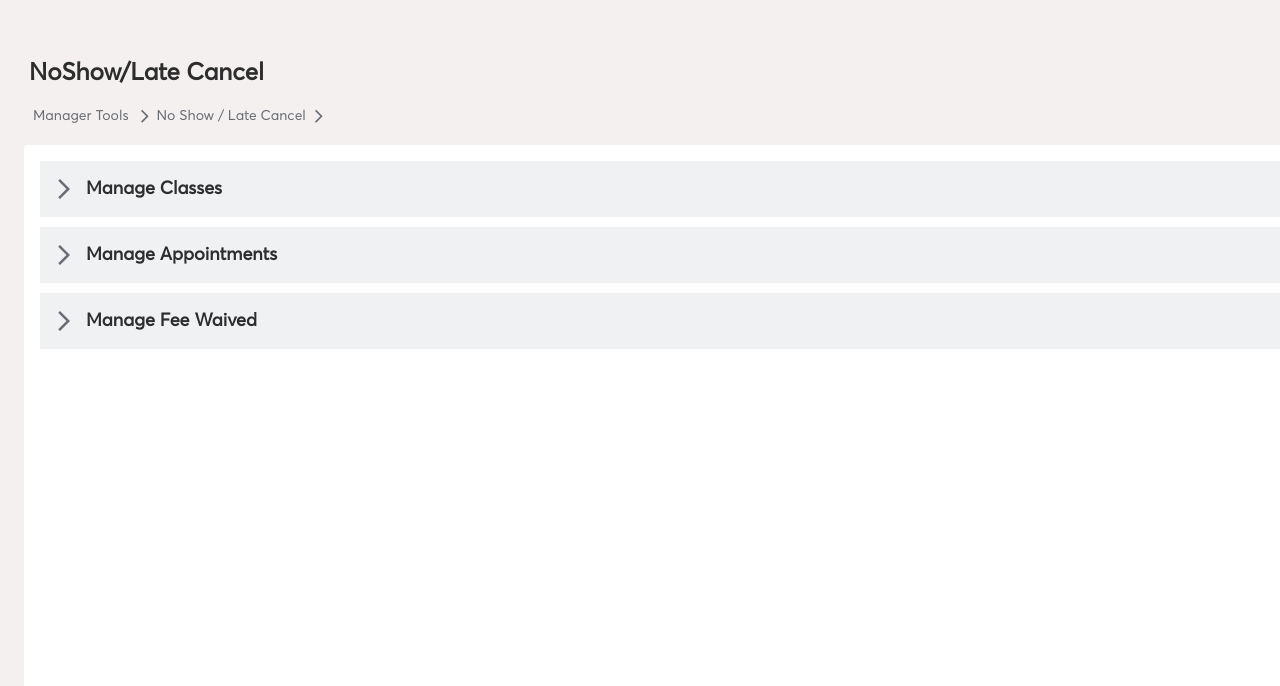
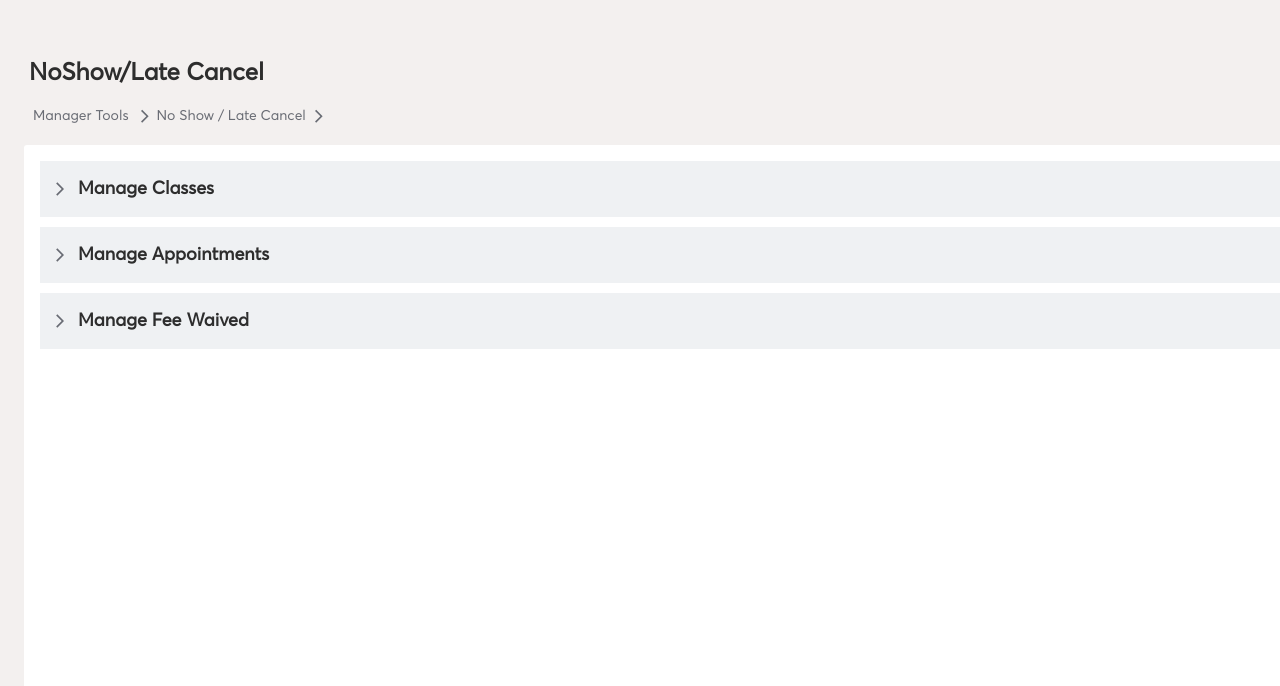
Before and after one commit to AnupamShandilya28/noShow-lateCancel, a React (Create React App) app: page / in a window 1280 px wide. Shown: the part 114-800 px from the top of the page. Built offline with nearby package versions, Linux system fonts and the light colour scheme; the HTML template or start-up script is replaced by a standard one.

Commit message:
styling on arrow added

```diff
--- a/src/components/setup-page/Card.module.scss
+++ b/src/components/setup-page/Card.module.scss
@@ -80,10 +80,15 @@
   //   background: #FFFFFF;//#e8f388;
   // }
 
-  .icons {
+  #ficons {
     color: #696c74;
-    height: 32px;
-    width: 32px;
+    // height: 32px;
+    // width: 32px;
+    font-size: 1rem;
+  }
+  #bicons{
+    font-size: 1.5rem;
+    color: #696c74;
   }
 
   // <HomeIcon style={{ color: green[500] }} />
--- a/src/components/setup-page/Card.tsx
+++ b/src/components/setup-page/Card.tsx
@@ -50,12 +50,12 @@ const Card: React.FC<{
   return (
     <div>
       <div className={styles._header} onClick={onClickHandler}>
-        {props.title === "Manage Classes" && !props.managestate.manageClasses && <ArrowForwardIosIcon className={styles.icons}/>}
-        {props.title === "Manage Classes" && props.managestate.manageClasses && <KeyboardArrowDownIcon className={styles.icons}/>}
-        {props.title === "Manage Appointments" && !props.managestate.manageAppointment && <ArrowForwardIosIcon className={styles.icons}/>}
-        {props.title === "Manage Appointments" && props.managestate.manageAppointment && <KeyboardArrowDownIcon className={styles.icons}/>}
-        {props.title === "Manage Fee Waived" && !props.managestate.manageFee && <ArrowForwardIosIcon className={styles.icons}/>}
-        {props.title === "Manage Fee Waived" && props.managestate.manageFee && <KeyboardArrowDownIcon className={styles.icons}/>}
+        {props.title === "Manage Classes" && !props.managestate.manageClasses && <ArrowForwardIosIcon id={styles.ficons}/>}
+        {props.title === "Manage Classes" && props.managestate.manageClasses && <KeyboardArrowDownIcon id={styles.bicons}/>}
+        {props.title === "Manage Appointments" && !props.managestate.manageAppointment && <ArrowForwardIosIcon id={styles.ficons}/>}
+        {props.title === "Manage Appointments" && props.managestate.manageAppointment && <KeyboardArrowDownIcon id={styles.bicons}/>}
+        {props.title === "Manage Fee Waived" && !props.managestate.manageFee && <ArrowForwardIosIcon id={styles.ficons}/>}
+        {props.title === "Manage Fee Waived" && props.managestate.manageFee && <KeyboardArrowDownIcon id={styles.bicons}/>}
         <div className={styles._ui_title}>{props.title}</div>
       </div>
     </div>
```
